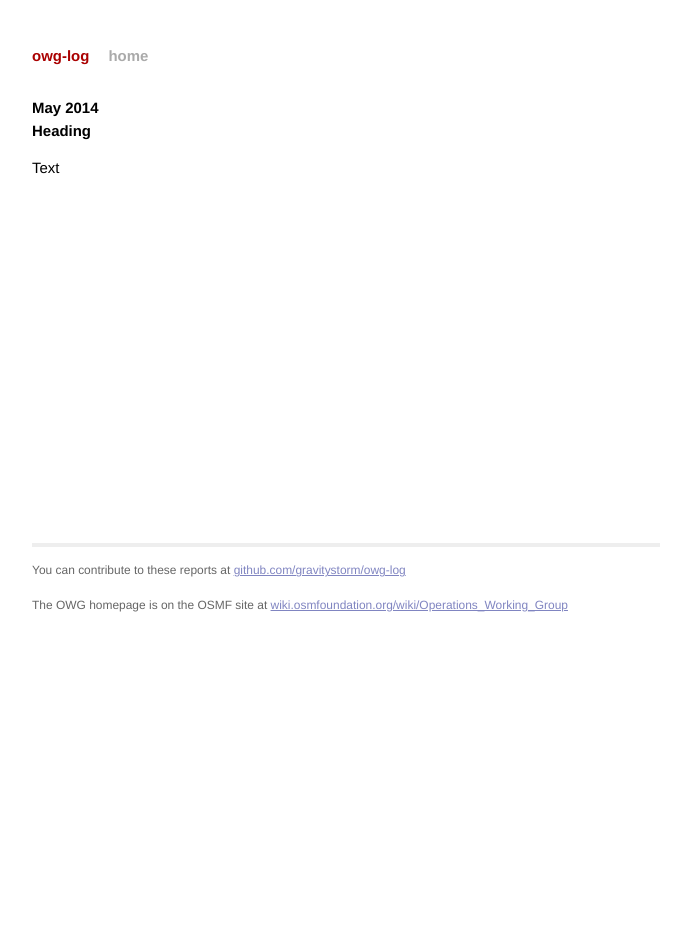
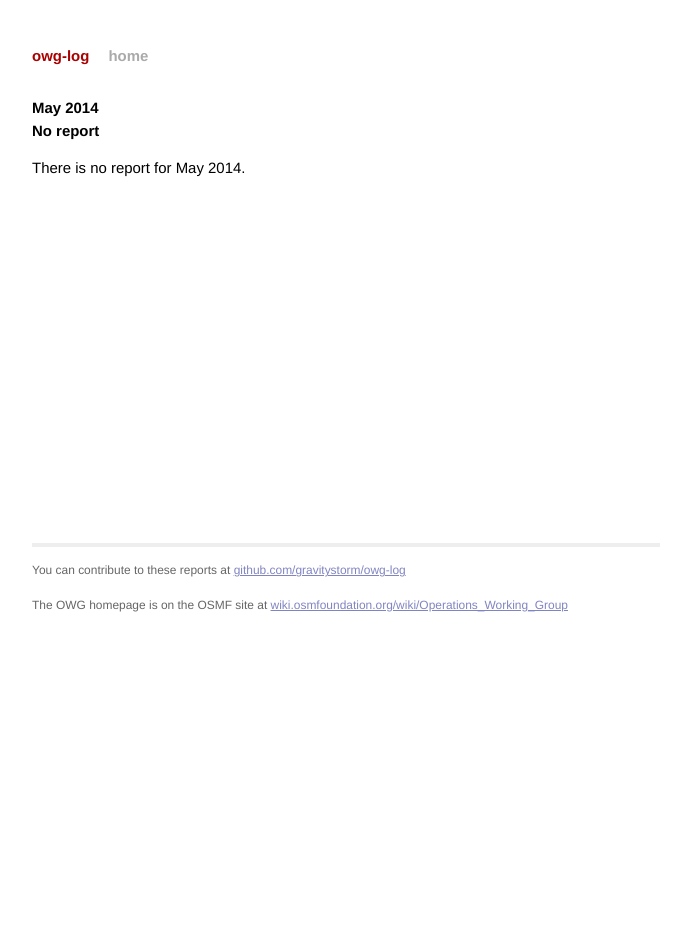
Before and after one commit to openstreetmap/owg-website, a Jekyll site: the page built from _posts/2014-05-01-may.md, in a window 1280 px wide. Shown: the whole page, without its empty margins (294-985 px from the left). Built offline with Jekyll 4.4.1, drawn with Linux system fonts in a browser that asks for light colours; Markdown is read by kramdown in place of the engine named in the settings.

Commit message:
Looks like we have no report for May.

```diff
--- a/_posts/2014-05-01-may.md
+++ b/_posts/2014-05-01-may.md
@@ -4,6 +4,6 @@ title:  "May 2014"
 date:   2014-05-31 23:59:59
 ---
 
-# Heading
+# No report
 
-Text
+There is no report for May 2014.
```
